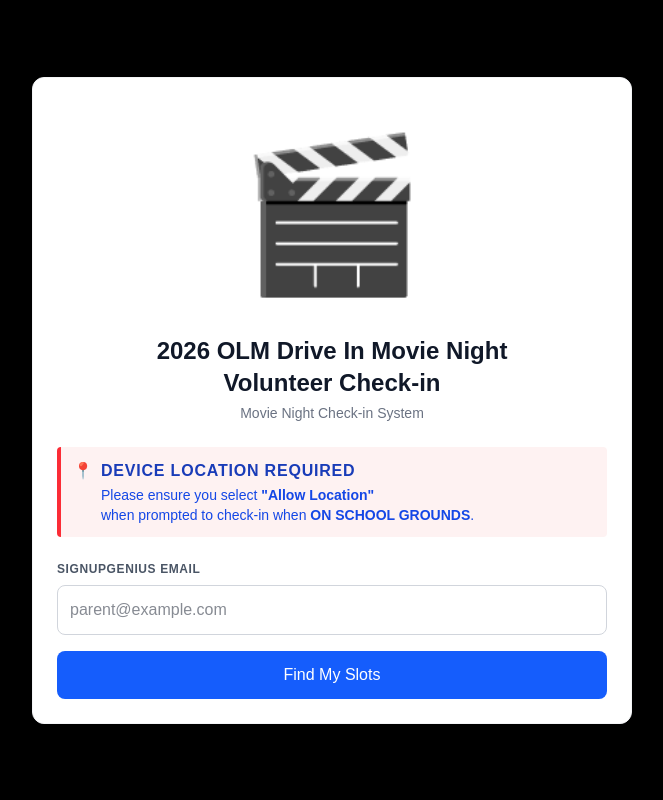
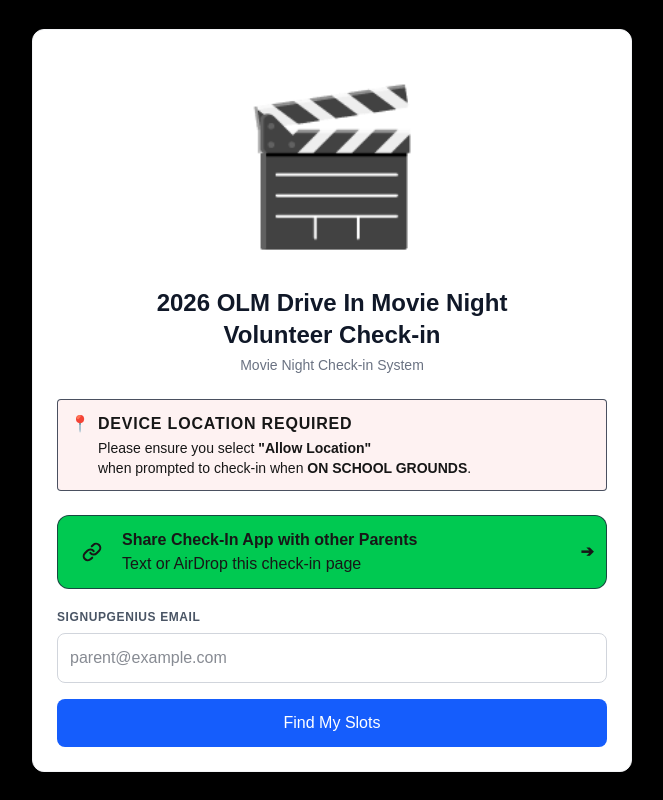
Before and after one commit to coolguy206/olm-volunteer-hub, a Next.js app: page / in a window 1280 px wide. Shown: the whole page, without its empty margins (308-971 px from the left). Built offline with nearby package versions, Linux system fonts and the light colour scheme.

Commit message:
added share

```diff
--- a/components/VolunteerHub.tsx
+++ b/components/VolunteerHub.tsx
@@ -105,7 +105,7 @@ export default function VolunteerHub() {
                   localStorage.setItem(`msg-${cleanKey}`, finalMsg);
                 } else {
                   const finalMsg =
-                    "⭐ That's a wrap! You're completely finished.";
+                    "⭐ That's a wrap! You're completely finished here.";
                   setSuccessMessage((prev) => ({
                     ...prev,
                     [cleanKey]: finalMsg,
@@ -235,12 +235,12 @@ export default function VolunteerHub() {
           setCheckedOutSlots((prev) => ({ ...prev, [uniqueKey]: true }));
           setSuccessMessage((prev) => ({
             ...prev,
-            [uniqueKey]: "⭐ That's a wrap! You're completely finished.",
+            [uniqueKey]: "⭐ That's a wrap! You're completely finished here.",
           }));
           localStorage.setItem(`out-${uniqueKey}`, "true");
           localStorage.setItem(
             `msg-${uniqueKey}`,
-            "⭐ That's a wrap! You're completely finished.",
+            "⭐ That's a wrap! You're completely finished here.",
           );
         }
       } catch (error) {
@@ -351,14 +351,14 @@ export default function VolunteerHub() {
         </p>
       </div>
 
-      <div className="bg-red-50 border-l-4 border-red-500 p-3 rounded mb-6">
+      <div className="bg-red-50 border border-slate-800/80 p-3 rounded mb-6">
         <div className="flex gap-2">
-          <span className="text-blue-600 font-bold">📍</span>
+          <span className="font-bold">📍</span>
           <div>
-            <h4 className="text-md font-bold text-blue-800 uppercase tracking-wider">
+            <h4 className="text-md font-bold uppercase tracking-wider">
               Device Location Required
             </h4>
-            <p className="text-sm text-blue-700 mt-0.5">
+            <p className="text-sm mt-0.5">
               Please ensure you select <strong>"Allow Location"</strong>
               <br /> when prompted to check-in when
               <br className="sm:hidden" />{" "}
@@ -367,6 +367,55 @@ export default function VolunteerHub() {
           </div>
         </div>
       </div>
+
+      <button
+        onClick={() => {
+          if (navigator.share) {
+            navigator
+              .share({
+                title: "OLM Volunteer Hub",
+                text: `👋 Hey! Here is the link to check into your OLM Movie Night volunteer shifts. Make sure you are standing on school grounds when you click it!`,
+                url: window.location.origin, // Dynamically grabs your live vercel URL!
+              })
+              .then(() => console.log("Successful share"))
+              .catch((error) => console.log("Error sharing", error));
+          } else {
+            // Fallback for older desktop browsers: Copy URL directly to clipboard
+            navigator.clipboard.writeText(window.location.origin);
+            triggerModal(
+              "📋 Link Copied!",
+              "The app web link has been copied to your phone clipboard. Paste it directly into a text to share with fellow parents!",
+            );
+          }
+        }}
+        className="w-full bg-green-500 border border-slate-800/80 active:scale-[0.99] transition duration-150 p-3 rounded-xl text-left text-md font-semibold flex items-center justify-between group my-5"
+      >
+        <div className="flex items-center gap-2">
+          <span className="text-md p-3">
+            <svg
+              xmlns="http://w3.org"
+              viewBox="0 0 24 24"
+              fill="none"
+              stroke="currentColor"
+              strokeWidth="2.5"
+              strokeLinecap="round"
+              strokeLinejoin="round"
+              className="w-5 h-5"
+            >
+              <path d="M10 13a5 5 0 0 0 7.54.54l3-3a5 5 0 0 0-7.07-7.07l-1.72 1.71"></path>
+              <path d="M14 11a5 5 0 0 0-7.54-.54l-3 3a5 5 0 0 0 7.07 7.07l1.71-1.71"></path>
+            </svg>
+          </span>
+          <div>
+            <p className="font-bold">
+              Share Check-In App
+              <br className="sm:hidden" /> with other Parents
+            </p>
+            <p className="font-normal">Text or AirDrop this check-in page</p>
+          </div>
+        </div>
+        <span className="text-md font-bold">➔</span>
+      </button>
 
       {errorNotice && (
         <div className="bg-red-50 text-red-700 text-sm p-3 rounded-lg mb-4 border border-red-100">
@@ -407,6 +456,10 @@ export default function VolunteerHub() {
               Logged in as: {volunteer.email}
             </p>
           </div>
+
+          <p className="text-lg my-5 bg-yellow-50 border border-slate-800/80 p-3 rounded">
+            ℹ️ This tracks real-time data for your exact <strong>Check-In</strong> and <strong>Check-Out</strong> timestamps. Please click <strong>Check In</strong> when you report to your post, and click <strong>Check Out</strong> when your assignment wraps up!
+          </p>
 
           <div className="space-y-3">
             {volunteer.slots.map((slot, index) => {
@@ -470,7 +523,7 @@ export default function VolunteerHub() {
                           )
                         }
                         disabled={hasCheckedIn}
-                        className={`font-medium py-2 px-3 rounded-lg text-sm transition flex items-center justify-center gap-1 ${hasCheckedIn ? "bg-green-100 text-green-700 border border-green-200 cursor-not-allowed" : "bg-green-600 hover:bg-green-700 text-white"}`}
+                        className={`font-medium py-2 px-3 rounded-lg text-sm transition flex items-center justify-center gap-1 ${hasCheckedIn ? "bg-green-100 text-green-700 border border-slate-800/80 cursor-not-allowed font-bold" : "bg-green-600 hover:bg-green-700 text-white font-bold border border-slate-800/80"}`}
                       >
                         {hasCheckedIn ? "✓ Checked In" : "Check In"}
                       </button>
```
